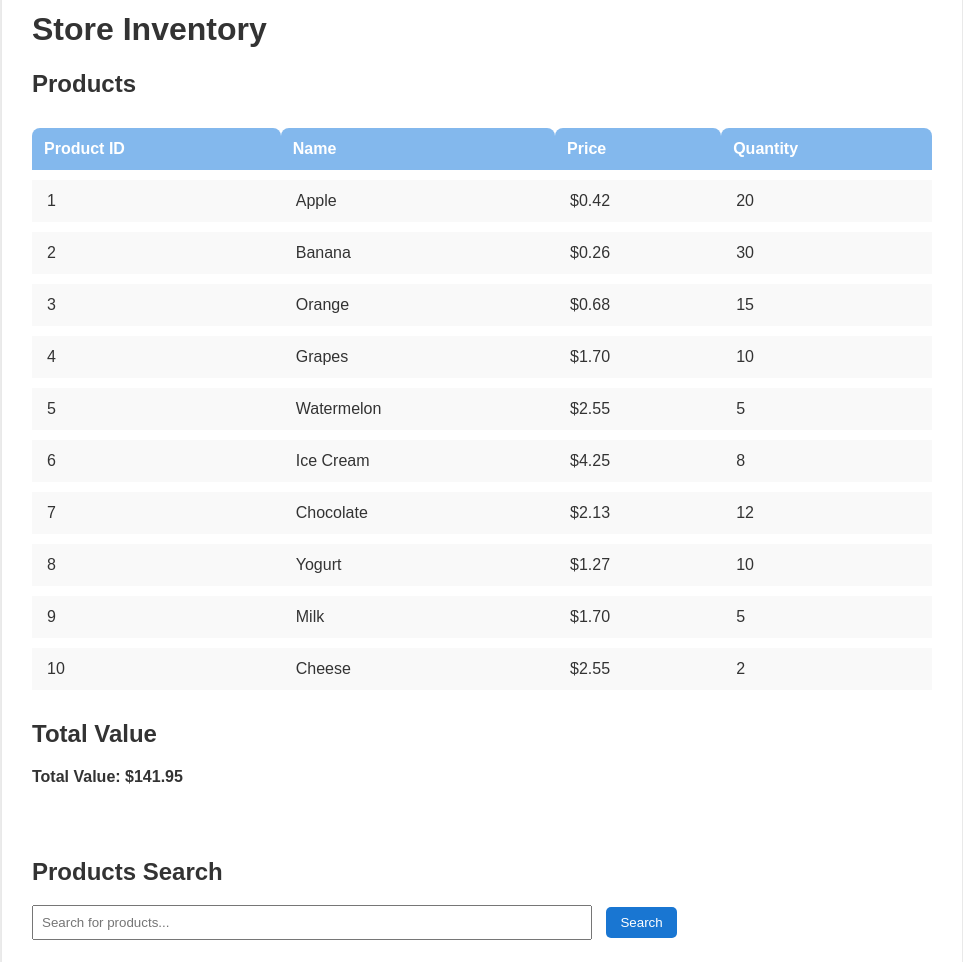
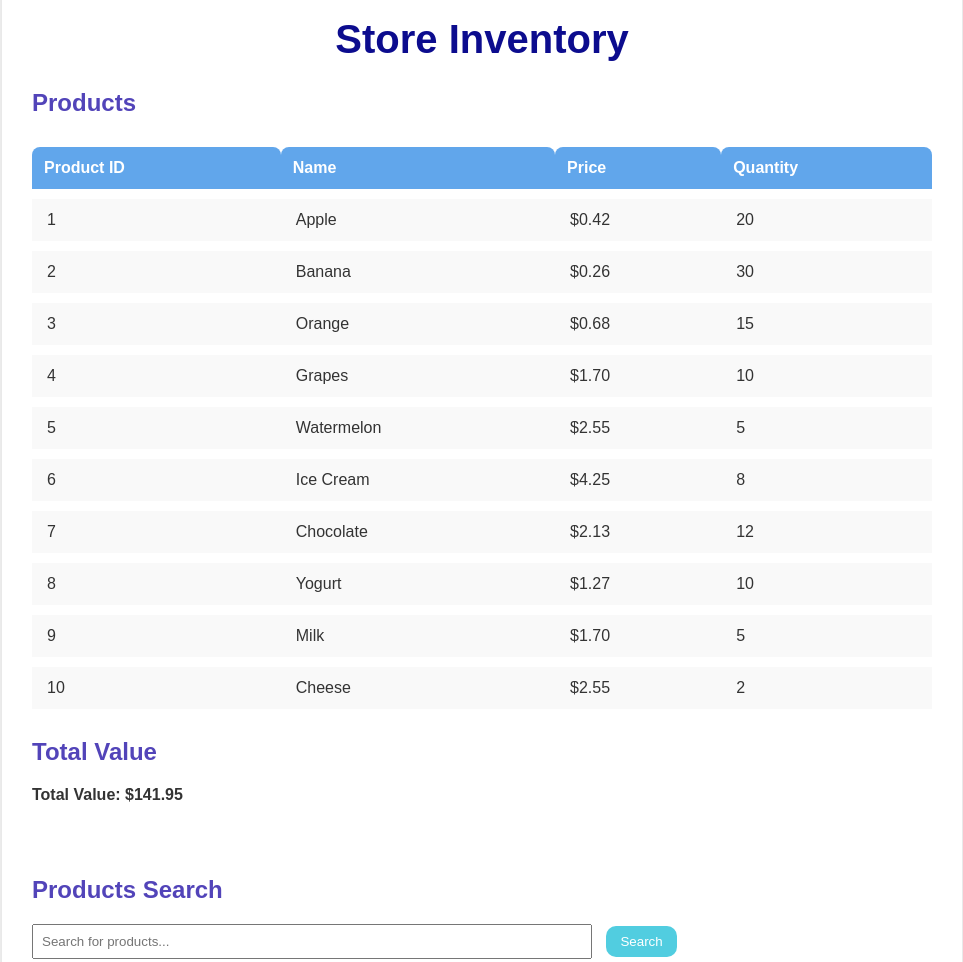
Before and after one commit to Mil-ey/Lap-11-Introduction-to-JScript, a plain HTML site: page index.html in a window 1280 px wide. Shown: the part 60-1022 px from the top of the page, without its empty margins (158-1121 px from the left). Drawn offline with Linux system fonts and the light colour scheme.

Commit message:
Changing some colors

```diff
--- a/style.css
+++ b/style.css
@@ -24,7 +24,7 @@ table {
 }
 
 thead th {
-    background-color: #83b8ed;
+    background-color: #61a6eb;
     color: white;
     padding: 12px;
     text-align: left;
@@ -38,7 +38,7 @@ tbody tr {
 }
 
 tbody tr:hover {
-    background-color: #e3f2fd;
+    background-color: #6895a3;
 }
 
 td {
@@ -58,15 +58,15 @@ td {
 
 button {
     padding: 8px 14px;
-    background-color: #1976d2;
+    background-color: #51cde0;
     color: white;
     border: none;
-    border-radius: 5px;
+    border-radius: 10px;
     cursor: pointer;
 }
 
 button:hover {
-    background-color: #1565c0;
+    background-color: #2b7fe0;
 }
 
 
@@ -74,3 +74,16 @@ button:hover {
     margin-top: 15px;
     font-weight: bold;
 }
+
+h1 {
+    text-align: center;
+    color: #0c0c8e;
+    font-size: 2.5em;
+}
+h2 {
+    text-align: center;
+    color: #5244b9;
+    text-align: left;
+
+
+}
```
